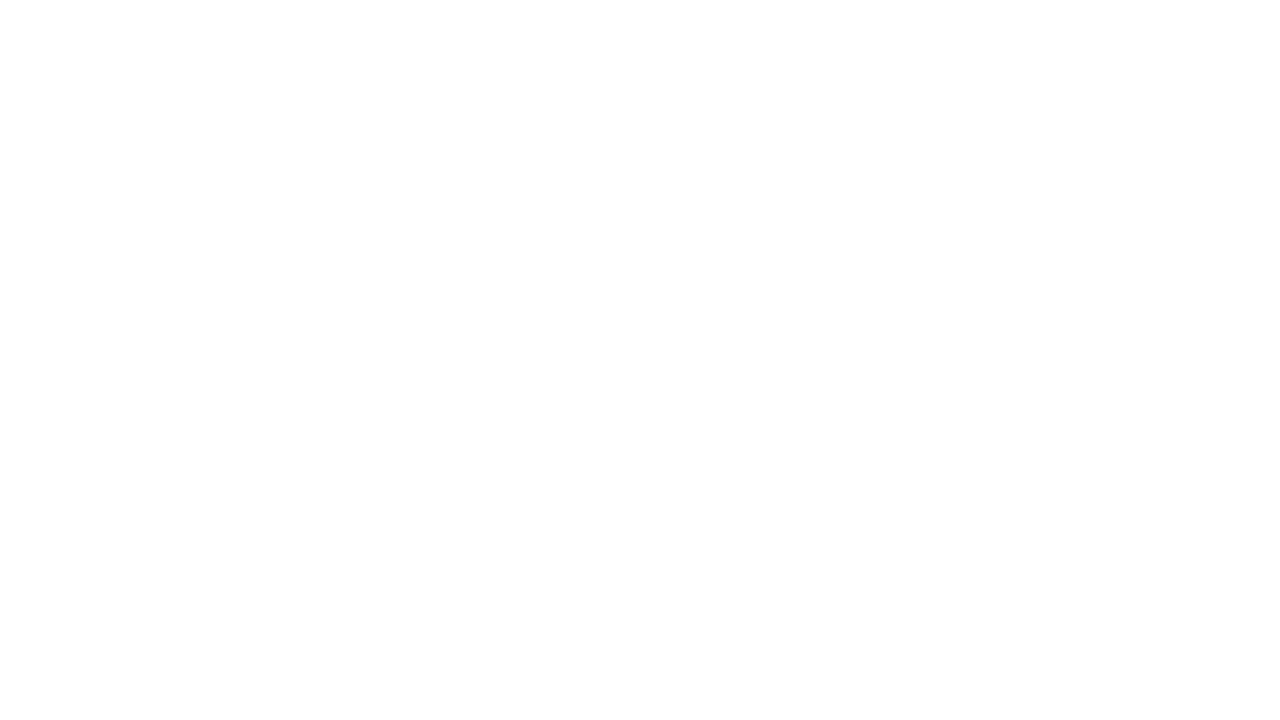
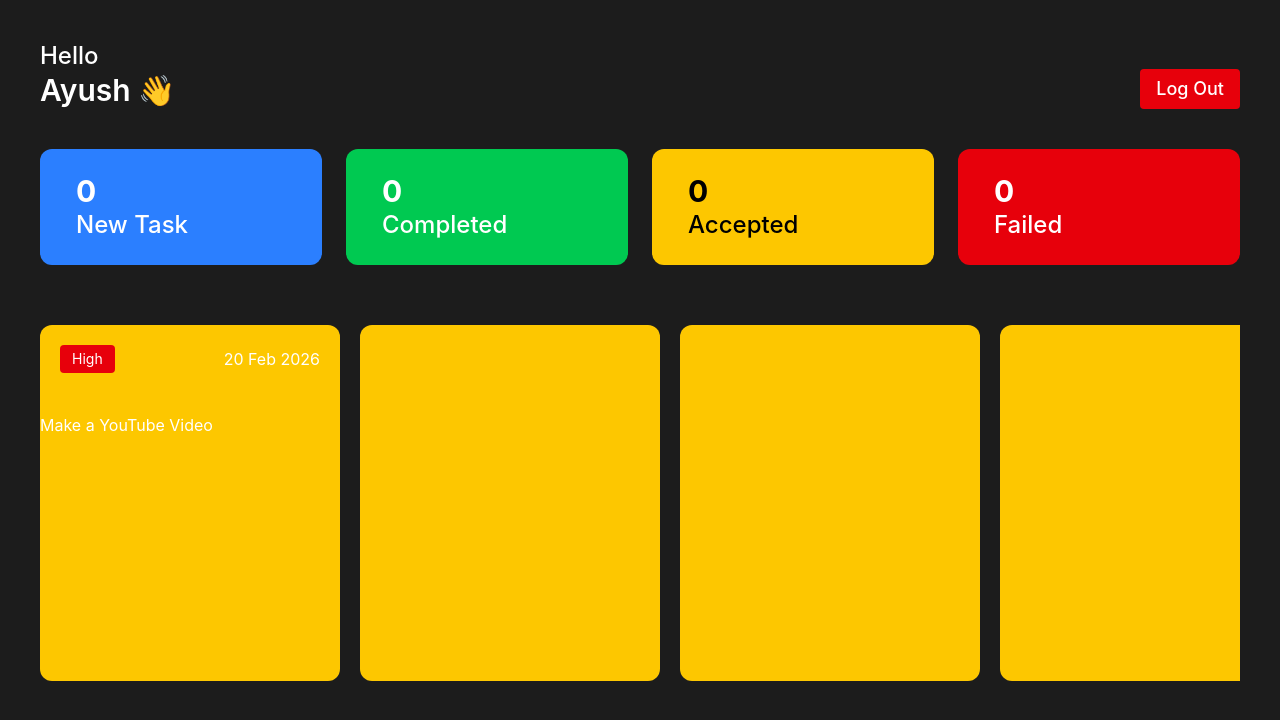
Before and after one commit to ayushh025/Employee-management, a React (Vite) app: page / in a window 1280 px wide. Shown: the top 720 px of the page. Built offline with nearby package versions, Linux system fonts and the light colour scheme.

Commit message:
Emp dashboard

```diff
--- a/src/components/Auth/Login.jsx
+++ b/src/components/Auth/Login.jsx
@@ -7,6 +7,7 @@
 
   const handleSubmit = (e) => {
     e.preventDefault();
+
     const newErr = {};
     const emailRegex = /^[^\s@]+@[^\s@]+\.[^\s@]+$/;
 
@@ -63,6 +64,7 @@
             <span className="text-red-500 text-md mt-1">{errors.password}</span>
           )}
           <button
+            type="submit"
             className="bg-emerald-600 rounded-full py-3 px-5 text-xl text-white outline-none mt-6 border-none w-1/2"
             placeholder="Enter password"
           >
--- a/src/components/Dashboard/EmployeeDashboard.jsx
+++ b/src/components/Dashboard/EmployeeDashboard.jsx
@@ -1,11 +1,18 @@
-import React from 'react'
+import React from "react";
+import Header from "../Others/Header";
+import TaskListNumbers from "../Others/TaskListNumbers";
+import TaskList from "../TaskList/TaskList";
 
 const EmployeeDashboard = () => {
   return (
     <div>
+      <div className="p-10 bg-[#1C1C1C] h-screen text-white">
+        <Header />
+        <TaskListNumbers />
+        <TaskList />
+      </div>
+    </div>
+  );
+};
 
-    </div>
-  )
-}
-
-export default EmployeeDashboard
+export default EmployeeDashboard;
--- /dev/null
+++ b/src/components/Others/Header.jsx
@@ -0,0 +1,14 @@
+import React from "react";
+
+const Header = () => {
+  return (
+    <div className="flex items-end justify-between">
+      <h1 className="text-2xl font-medium">
+        Hello <br /> <span className="text-3xl font-semibold">Ayush 👋</span>
+      </h1>
+      <button className="bg-red-600 text-lg font-medium text-white px-4 py-1.5 rounded-sm cursor-pointer active:scale-95">Log Out</button>
+    </div>
+  );
+};
+
+export default Header;
--- /dev/null
+++ b/src/components/Others/TaskListNumbers.jsx
@@ -0,0 +1,28 @@
+import React from 'react'
+
+const TaskListNumbers = () => {
+  return (
+    <div className='flex w-full flex-wrap sm:flex-nowrap mt-10 justify-between gap-3 sm:gap-6'>
+        <div className="py-6 px-9 rounded-xl w-[45%] sm:w-[49%] bg-blue-500">
+            <h2 className='text-3xl font-bold'>0</h2>
+            <h3 className='text-2xl font-medium'>New Task</h3>
+        </div>
+        <div className="py-6 px-9 rounded-xl w-[45%] sm:w-[49%] bg-green-500">
+            <h2 className='text-3xl font-bold'>0</h2>
+            <h3 className='text-2xl font-medium'>Completed</h3>
+        </div>
+        <div className="py-6 px-9 rounded-xl w-[45%] sm:w-[49%] bg-yellow-400 text-black">
+            <h2 className='text-3xl font-bold'>0</h2>
+            <h3 className='text-2xl font-medium'>Accepted</h3>
+        </div>
+        <div className="py-6 px-9 rounded-xl w-[45%] sm:w-[49%] bg-red-600">
+            <h2 className='text-3xl font-bold'>0</h2>
+            <h3 className='text-2xl font-medium'>Failed</h3>
+        </div>
+
+
+    </div>
+  )
+}
+
+export default TaskListNumbers
--- /dev/null
+++ b/src/components/TaskList/TaskList.jsx
@@ -0,0 +1,23 @@
+import React from 'react'
+
+const TaskList = () => {
+  return (
+    <div id='tasklist' className='h-[55%] py-5 w-full mt-10 flex gap-5 overflow-x-auto'>
+      <div className="h-full shrink-0 w-75 bg-yellow-400 rounded-xl">
+        <div className="flex justify-between items-center p-5">
+            <h3 className='bg-red-600 px-3 py-1 rounded text-sm'>High</h3>
+            <h4>20 Feb 2026</h4>
+        </div>
+        <h2 className='mt-5'>Make a YouTube Video</h2>
+      </div>
+      <div className="h-full shrink-0 w-75 bg-yellow-400 rounded-xl"></div>
+      <div className="h-full shrink-0 w-75 bg-yellow-400 rounded-xl"></div>
+      <div className="h-full shrink-0 w-75 bg-yellow-400 rounded-xl"></div>
+      <div className="h-full shrink-0 w-75 bg-yellow-400 rounded-xl"></div>
+      <div className="h-full shrink-0 w-75 bg-yellow-400 rounded-xl"></div>
+      <div className="h-full shrink-0 w-75 bg-yellow-400 rounded-xl"></div>
+    </div>
+  )
+}
+
+export default TaskList
--- a/src/index.css
+++ b/src/index.css
@@ -1 +1,5 @@
 @import "tailwindcss";
+
+#tasklist::-webkit-scrollbar{
+    display: none;
+}
```
